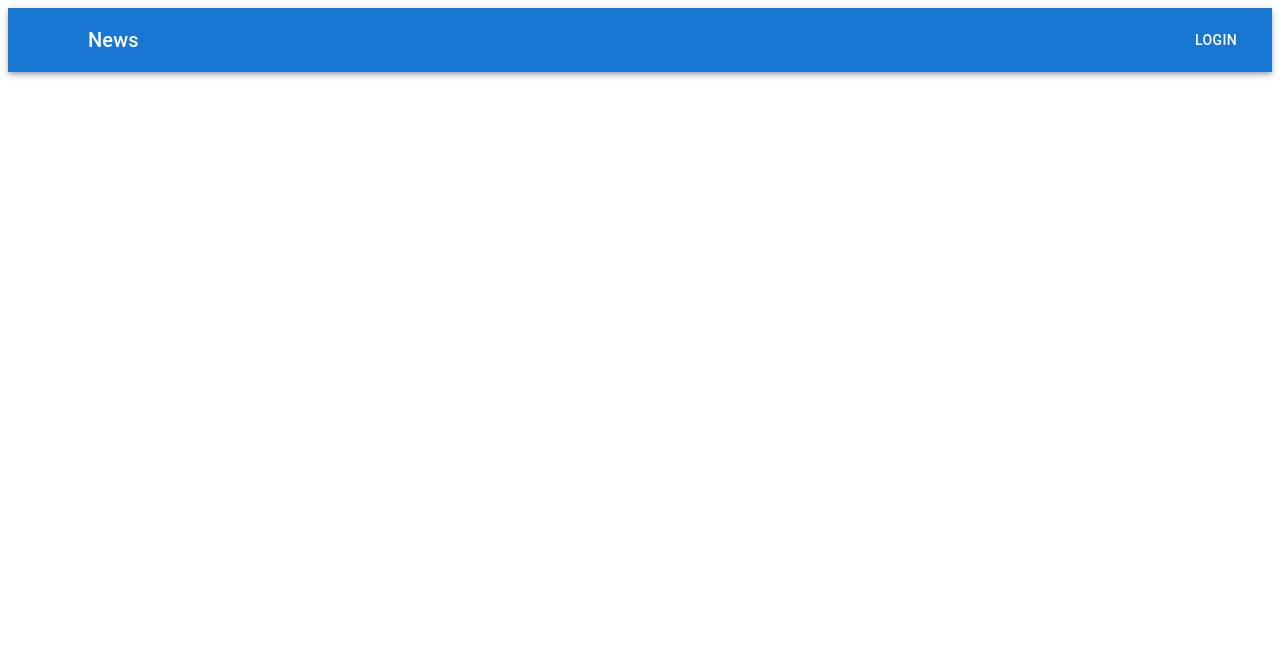
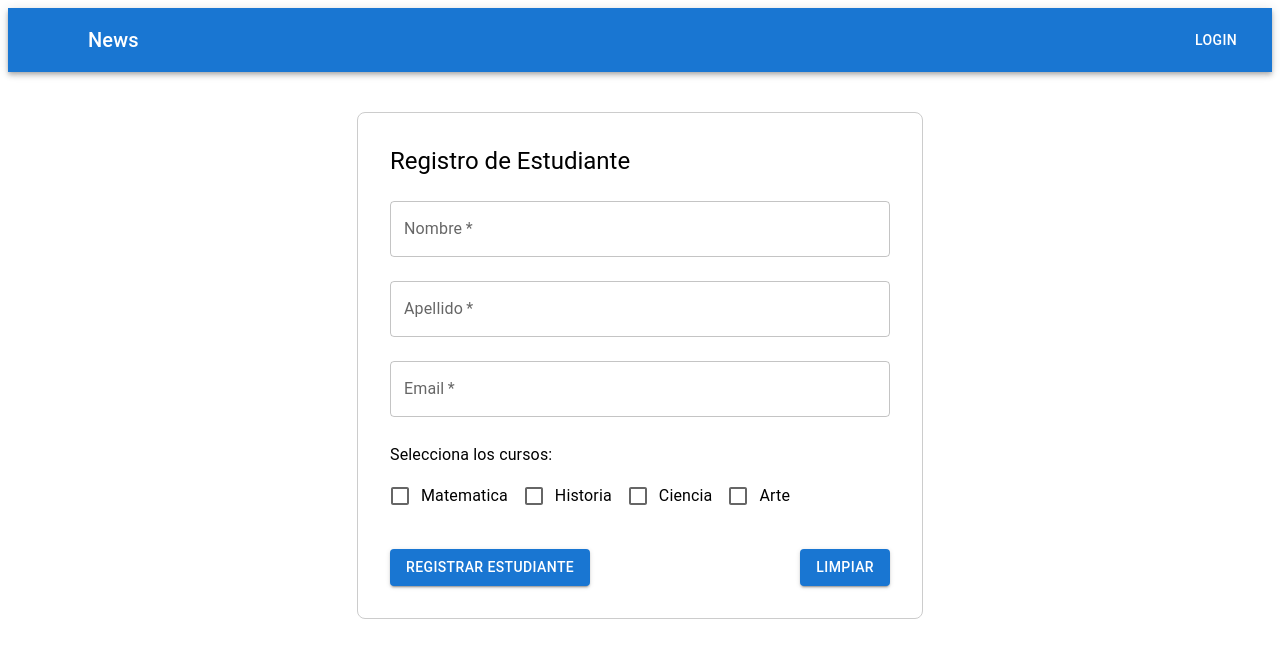
Before and after one commit to AriStW/api-gestion-estudiantes-frontend, a React (Vite) app: page /addStudent in a window 1280 px wide. Before the commit this address had no page. Shown: the top 658 px of the page. Built offline with nearby package versions, Linux system fonts and the light colour scheme; no server answers; some icons are missing.

Commit message:
New service to create a new student.

```diff
--- a/src/App.jsx
+++ b/src/App.jsx
@@ -5,7 +5,7 @@ import MenuDrawer from './components/MenuDrawer';
 import ListOfStudents from './pages/ListOfStudents';
 import { Route, Routes } from 'react-router';
 import OneStudent from './pages/Student';
-import Matriculate from './pages/Matriculate/Register';
+import AddStudent from './pages/AddStudent/AddStudent.jsx';
 import SearchCouse from './pages/SearchCourse/SearchCourse'
 function App() {
  const [isOpenDrawer, setIsOpenDrawer] = useState(false);
@@ -20,7 +20,7 @@ function App() {
        <Route index path="/" element={<ListOfStudents />} />
        <Route path="/student/:id" element={<OneStudent />} />
        <Route path="/searchCourse" element={<SearchCouse />} />
-       <Route path="/matriculate" element={<Matriculate />} />
+       <Route path="/addStudent" element={<AddStudent />} />
       </Routes>
       </Box>
    </>
--- a/src/components/CardStudents.jsx
+++ b/src/components/CardStudents.jsx
@@ -4,15 +4,17 @@ const CardStudents = ({ student,onClick }) => {
     return (
         <Card sx={{ marginBottom: 2 }}>
             <CardActionArea onClick={() => onClick(student)}>
-                <CardContent sx={{ display: "flex", flexDirection: "column", gap: "10%" }}>
+                <CardContent sx={{ display: "flex", flexDirection: "row", gap: "10%" }}>
                     <Typography>Nombre: {student.nombre}</Typography>
                     <Typography>Apellido: {student.apellido}</Typography>
+
                     <Typography>
-                        <Chip
+                    {student.curso.map(c => c.charAt(0).toUpperCase() + c.slice(1)).join(", ")}
+                    </Typography>
+                    <Chip
                             label={`Cantidad cursos: ${student.curso.length}`}
                             color="success"
                         />
-                    </Typography>
                 </CardContent>
             </CardActionArea>
         </Card>
--- a/src/components/MenuDrawer.jsx
+++ b/src/components/MenuDrawer.jsx
@@ -6,8 +6,8 @@ import { NavLink } from 'react-router-dom';
 const MenuDrawer = ({ isOpenDrawer, setIsOpenDrawer }) => {
   const navBar = [
     { path: '/', name: 'Lista de estudiantes' },
-    { path: '/searchCourse', name: 'Buscar Curso' },
-    { path: '/matriculate', name: 'Inscripciones' }
+    { path: '/addStudent', name: 'Ingresar nuevo alumno' },
+    { path: '/searchCourse', name: 'Buscar Curso' }
   ];
 
   return (
--- /dev/null
+++ b/src/pages/AddStudent/AddStudent.jsx
@@ -0,0 +1,187 @@
+import React, { useState, useEffect } from 'react';
+import {
+  TextField,
+  Button,
+  Box,
+  Typography,
+  FormControl,
+  Checkbox,
+  FormControlLabel,
+  FormGroup
+} from '@mui/material';
+import { getStudents } from "../../services/getStudents";
+import { postStudent } from "../../services/postStudent"
+const nameCourse = ["matematica", "historia", "ciencia", "arte"];
+
+const AddStudent = () => {
+
+  const initialFormState = {
+    nombre: '',
+    apellido: '',
+    email: '',
+    curso: []
+  };
+
+  const [formData, setFormData] = useState(initialFormState);
+  const [errors, setErrors] = useState({});
+  const [students, setStudents] = useState([]);
+
+  useEffect(() => {
+    const fetchStudents = async () => {
+      try {
+        const data = await getStudents();
+        setStudents(data);
+      } catch (error) {
+        console.error("Error al obtener estudiantes:", error);
+      }
+    };
+
+    fetchStudents();
+  }, []);
+
+  const handleValidation = async () => {
+    const emailExists = students.some(
+      (student) => student.email.toLowerCase() === formData.email.toLowerCase()
+    );
+
+    if (emailExists) {
+      setErrors(prev => ({ ...prev, email: "Este email ya está registrado" }));
+      return false;
+    }
+
+    setErrors(prev => ({ ...prev, email: undefined }));
+    return true;
+  };
+
+
+  const handleSubmit = async (e) => {
+    e.preventDefault();
+
+    const isValid = await handleValidation();
+
+    if (isValid) {
+      console.log("Formulario válido. Enviando datos:", formData);
+      const newStudent= await postStudent(formData);
+      console.log("nuevo estudiante:", newStudent);
+      handleReset();
+    } else {
+      console.log("Validación fallida. Corrige los errores.");
+    }
+  };
+
+  const handleChange = (e) => {
+    const { name, value } = e.target;
+    setFormData(prev => ({ ...prev, [name]: value }));
+    setErrors(prev => ({ ...prev, [name]: undefined }));
+  };
+
+  const handleCourseChange = (event) => {
+    const { value, checked } = event.target;
+    setFormData(prevData => {
+      const newCourses = checked
+        ? [...prevData.curso, value]
+        : prevData.curso.filter(course => course !== value);
+      return { ...prevData, curso: newCourses };
+    });
+  };
+
+  const handleReset = () => {
+    setFormData(initialFormState);
+    setErrors({});
+  };
+
+  return (
+    <Box
+      component="form"
+      sx={{
+        maxWidth: 500,
+        margin: 'auto',
+        padding: 4,
+        border: '1px solid #ccc',
+        borderRadius: 2,
+        mt: 5
+      }}
+      onSubmit={handleSubmit}
+    >
+      <Typography variant="h5" component="h1" gutterBottom>
+        Registro de Estudiante
+      </Typography>
+
+      <TextField
+        fullWidth
+        label="Nombre"
+        name="nombre"
+        value={formData.nombre}
+        onChange={handleChange}
+        margin="normal"
+        required
+      />
+
+      <TextField
+        fullWidth
+        label="Apellido"
+        name="apellido"
+        value={formData.apellido}
+        onChange={handleChange}
+        margin="normal"
+        required
+      />
+
+      <TextField
+        fullWidth
+        label="Email"
+        name="email"
+        type="email"
+        value={formData.email}
+        onChange={handleChange}
+        margin="normal"
+        required
+        error={!!errors.email}
+        helperText={errors.email}
+      />
+
+      <FormControl component="fieldset" margin="normal" fullWidth required>
+        <Typography variant="subtitle1" gutterBottom>
+          Selecciona los cursos:
+        </Typography>
+        <FormGroup row>
+          {nameCourse.map((courseName) => (
+            <FormControlLabel
+              key={courseName}
+              control={
+                <Checkbox
+                  checked={formData.curso.includes(courseName)}
+                  onChange={handleCourseChange}
+                  value={courseName}
+                  name="curso"
+                />
+              }
+              label={courseName.charAt(0).toUpperCase() + courseName.slice(1)}
+            />
+          ))}
+        </FormGroup>
+      </FormControl>
+
+      <Box sx={{ display: "flex", justifyContent: "space-between", mt: 3 }}>
+        <Button
+          type="submit"
+          variant="contained"
+          color="primary"
+        >
+          Registrar Estudiante
+        </Button>
+
+        <Button
+          type="button"
+          variant="contained"
+          color="primary"
+          onClick={handleReset}
+        >
+          Limpiar
+        </Button>
+      </Box>
+    </Box>
+  );
+};
+
+export default AddStudent;
--- a/src/services/getStudent.jsx
+++ b/src/services/getStudent.jsx
@@ -1,9 +1,8 @@
-//export const STUDENTS = import.meta.env.VITE_STUDENTS
-const STUDENTS = '/api/estudiantes';
+export const STUDENTS = import.meta.env.VITE_STUDENTS
+//const STUDENTS = '/api/estudiantes';
 
 export const getStudent = async (studentId) =>{
     const response = await fetch(`${STUDENTS}/${studentId}`);
- //const response = await fetch(`${STUDENTS}/${studentId}`);
     const result = await response.json();
     return result;
 }
--- a/src/services/getStudents.jsx
+++ b/src/services/getStudents.jsx
@@ -1,8 +1,8 @@
-//export const STUDENTS = import.meta.env.VITE_STUDENTS
+export const STUDENTS = import.meta.env.VITE_STUDENTS
 
 export const getStudents = async () =>{
-    const response = await fetch('/api/estudiantes');
- //const response = await fetch(STUDENTS);
+// const response = await fetch('/api/estudiantes');
+ const response = await fetch(STUDENTS);
     const result = await response.json();
     return result;
 }
--- /dev/null
+++ b/src/services/postStudent.jsx
@@ -0,0 +1,19 @@
+export const STUDENTS = import.meta.env.VITE_STUDENTS
+const TOKEN = import.meta.env.VITE_TOKEN_STUDENTS
+
+//const STUDENTS = '/api/estudiantes';
+
+export const postStudent = async (body) =>{
+    const response = await fetch(`${STUDENTS}`,{
+    method: "POST",
+    headers: {
+      "content-type": "application/json",
+      Authorization: `${TOKEN}`,
+    },
+    body: JSON.stringify(body),
+
+    });
+ //const response = await fetch(STUDENTS);
+    const result = await response.json();
+    return result;
+}
```
